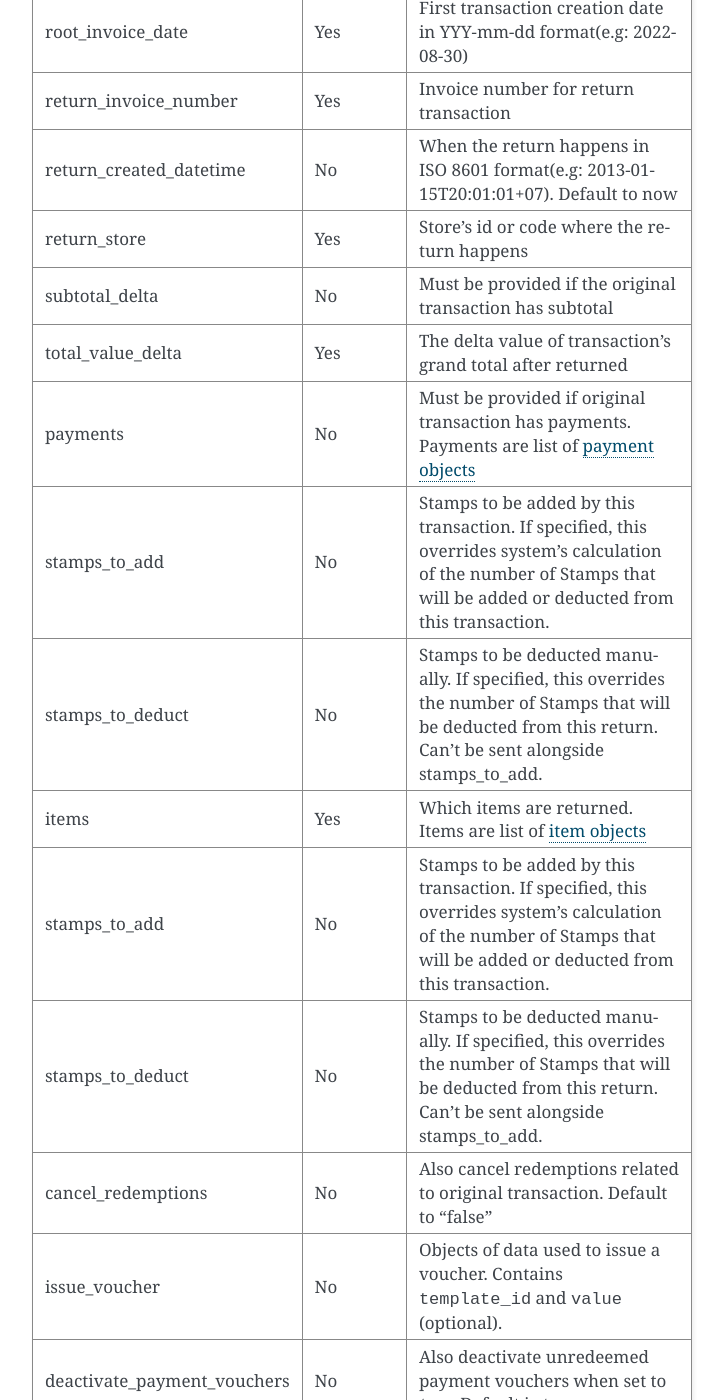
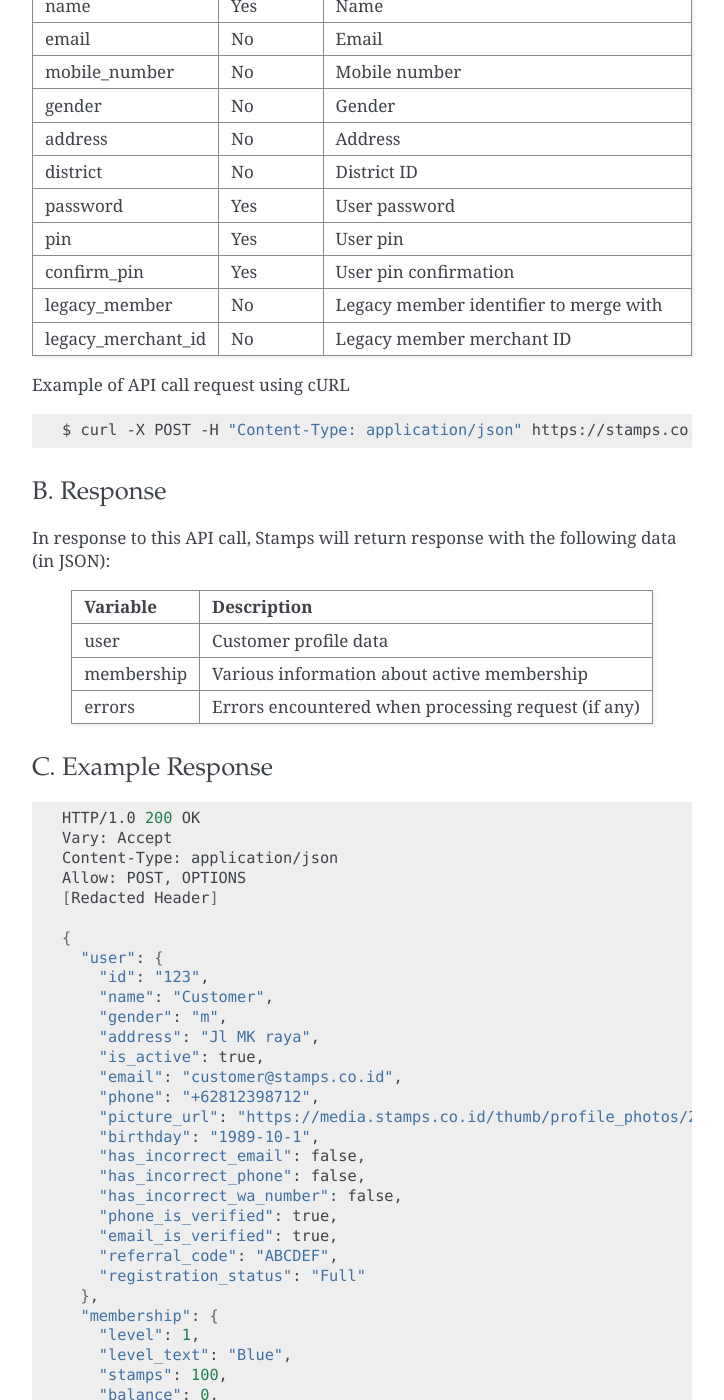
Before and after one commit to ui/stamps-api-docs, a Sphinx documentation site: the page built from source/klg_api.rst, in a window 1280 px wide and 1400 px high, scrolled down 7162 px. Shown: the whole window, without its empty margins (388-1112 px from the left). Built offline with Sphinx 7.4.7, drawn with Linux system fonts in a browser that asks for light colours; some of the changed text lies outside the part shown.

Commit message:
Add KLG complete registration docs (#184)

```diff
--- a/source/klg_api.rst
+++ b/source/klg_api.rst
@@ -236,6 +236,7 @@ Parameter          Required    Description
 ================== =========== =========================
 token              Yes         Authentication string
 user               Yes         A string indicating legacy member's ID, mobile number or email
+name               Yes         Name
 merchant_id        Yes         Merchant ID the legacy member is associated with
 passkey            No          Legacy member's PIN, required when `with_passkey` is true
 with_passkey       Yes         Boolean, whether to check legacy member PIN or not
@@ -323,7 +324,105 @@ C. Example Response
     }
 
 
-5. Return Transaction Preview
+5. Complete Registration and Merge Legacy Member
+====================================
+| URL endpoint: https://stamps.co.id/api/klg/memberships/register
+| Allowed Method: POST
+| Require Authentication: Yes
+
+A. Request
+-----------------------------
+
+================== =========== =========================
+Parameter          Required    Description
+================== =========== =========================
+token              Yes         Authentication string
+user               Yes         A string indicating legacy member's ID, mobile number or email
+name               Yes         Name
+email              No          Email
+mobile_number      No          Mobile number
+gender             No          Gender
+address            No          Address
+district           No          District ID
+password           Yes         User password
+pin                Yes         User pin
+confirm_pin        Yes         User pin confirmation
+legacy_member      No          Legacy member identifier to merge with
+legacy_merchant_id No          Legacy member merchant ID
+================== =========== =========================
+
+
+Example of API call request using cURL
+
+.. code-block :: bash
+
+    $ curl -X POST -H "Content-Type: application/json" https://stamps.co.id/api/klg/memberships/register -i -d '{ "token": "secret", "user": 12, "password": "password", "pin": "123123", "confirm_pin": "123123" }'
+
+
+B. Response
+-----------
+
+In response to this API call, Stamps will return response with the following data (in JSON):
+
+=================== ==============================
+Variable            Description
+=================== ==============================
+user                Customer profile data
+membership          Various information about active membership
+errors              Errors encountered when processing request (if any)
+=================== ==============================
+
+
+C. Example Response
+-------------------
+
+.. code-block :: bash
+
+    HTTP/1.0 200 OK
+    Vary: Accept
+    Content-Type: application/json
+    Allow: POST, OPTIONS
+    [Redacted Header]
+
+    {
+      "user": {
+        "id": "123",
+        "name": "Customer",
+        "gender": "m",
+        "address": "Jl MK raya",
+        "is_active": true,
+        "email": "customer@stamps.co.id",
+        "phone": "+62812398712",
+        "picture_url": "https://media.stamps.co.id/thumb/profile_photos/2014/4/17/483ccddd-9aea-44d2-bbc4-6aa71f51fb2a_size_80.png",
+        "birthday": "1989-10-1",
+        "has_incorrect_email": false,
+        "has_incorrect_phone": false,
+        "has_incorrect_wa_number": false,
+        "phone_is_verified": true,
+        "email_is_verified": true,
+        "referral_code": "ABCDEF",
+        "registration_status": "Full"
+      },
+      "membership": {
+        "level": 1,
+        "level_text": "Blue",
+        "stamps": 100,
+        "balance": 0,
+        "is_blocked": false,
+        "referral_code": "abc123",
+        "start_date": "2022-01-01",
+        "created": "2022-01-01",
+        "primary_card": {
+          "id": 1,
+          "number": "RRR123456",
+          "is_active": true,
+          "activated_time": "2022-01-20 10:00:00"
+        }
+      }
+    }
+
+
+6. Return Transaction Preview
 =======================================
 | URL endpoint: https://stamps.co.id/api/returns/preview
 | Allowed Method: POST
```
Also changed, not shown: other parts of source/klg_api.rst (+3 -3 lines).
